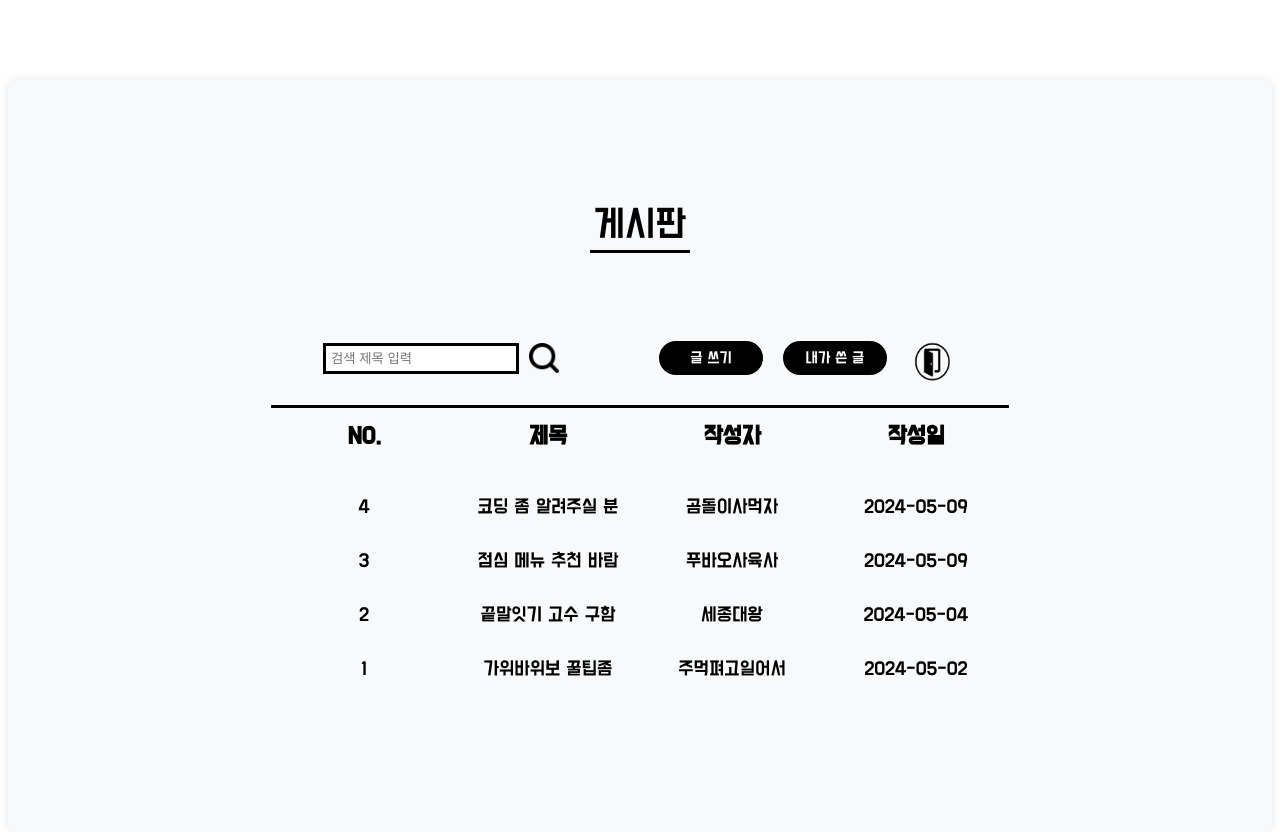
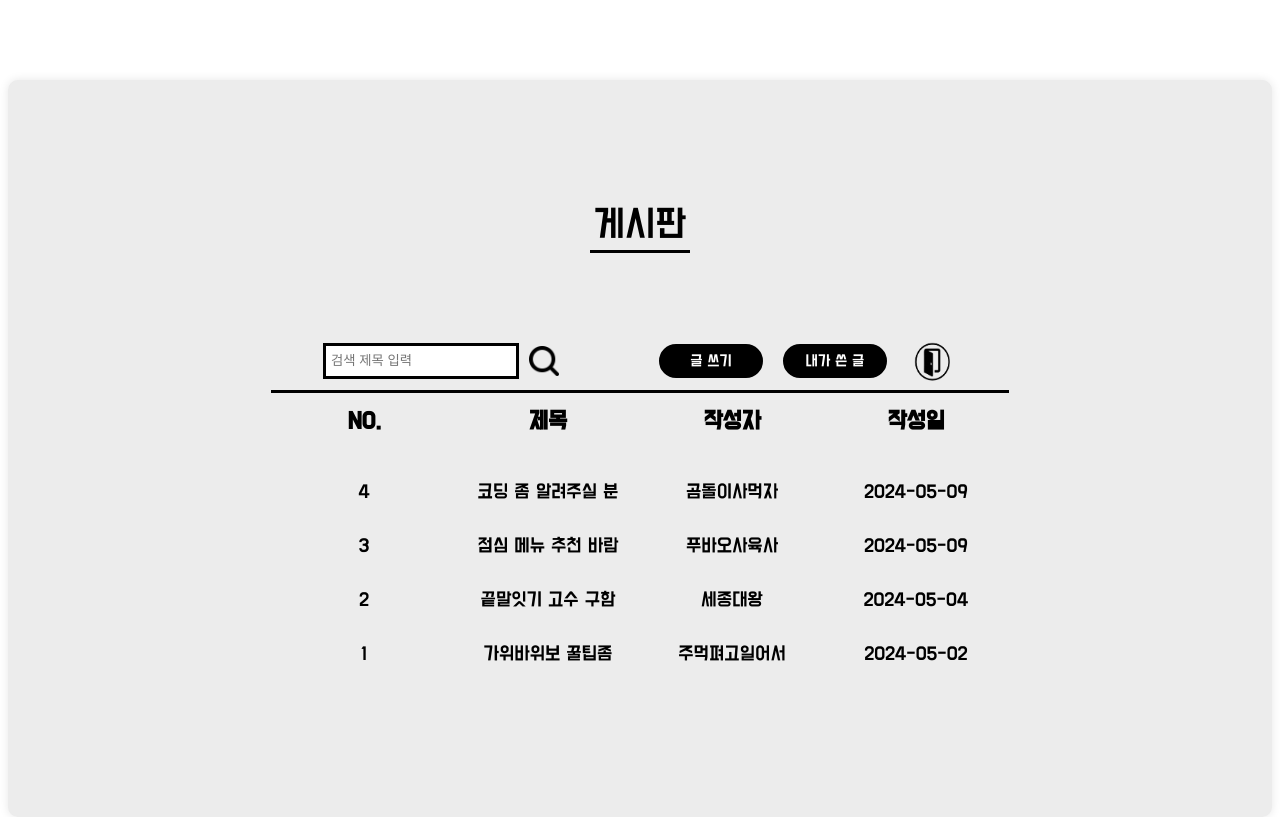
Before and after one commit to qarksangwon/AskMe, a React (Create React App) app in the folder minifront/: page /board in a window 1280 px wide. Built offline with nearby package versions, Linux system fonts and the light colour scheme.

Commit message:
게시판 나가기 기능추가

```diff
--- a/minifront/src/boardPage/boardMain.js
+++ b/minifront/src/boardPage/boardMain.js
@@ -2,6 +2,7 @@
 import logosearch from "../images/search.png";
 import exit from "../images/exit.png";
 import styled from "styled-components";
+import { Link } from "react-router-dom";
 
 const Container = styled.div`
   display: flex;
@@ -9,7 +10,7 @@
   width: 80vw;
   margin: 10vh auto auto auto; /* 위아래는 100px, 좌우는 자동으로 중앙에 정렬됩니다. */
   padding: 120px; //그냥 여백
-  background-color: #f8f9fa;
+  background-color: #ececec;
   border-radius: 10px;
   box-shadow: 0 0 10px rgba(0, 0, 0, 0.1);
   text-align: center; /* 내용을 가운데 정렬합니다. */
@@ -30,7 +31,6 @@
   height: 50px;
   cursor: pointer; /* 아이콘에 커서 포인터 추가 */
 `;
-
 const Title = styled.div`
   width: 100px;
   border-bottom: 3px solid black; /* 밑줄을 추가합니다. */
@@ -43,11 +43,12 @@
   display: flex;
   align-items: center;
   justify-content: center; /* 중앙 정렬 */
-  margin-bottom: 20px;
+  margin-bottom: 0px;
 `;
 
 const SearchInput = styled.input.attrs({ type: "text" })`
   width: 180px;
+  height: 20px;
   padding: 5px;
   margin-right: 10px;
   border: 3px solid black;
@@ -98,7 +99,9 @@
         <Btn>
           <BtnMyWrite>내가 쓴 글</BtnMyWrite>
         </Btn>
-        <Exit src={exit} />
+        <Link to="/">
+          <Exit src={exit} />
+        </Link>
       </Boardhead>
       <table>
         <TableTitle>
```
